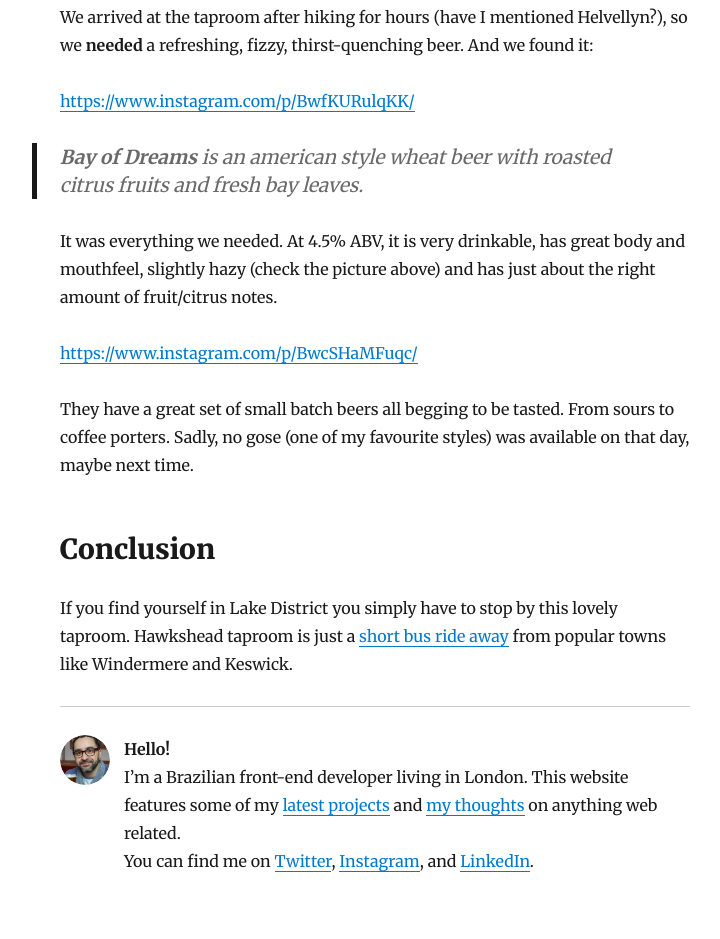
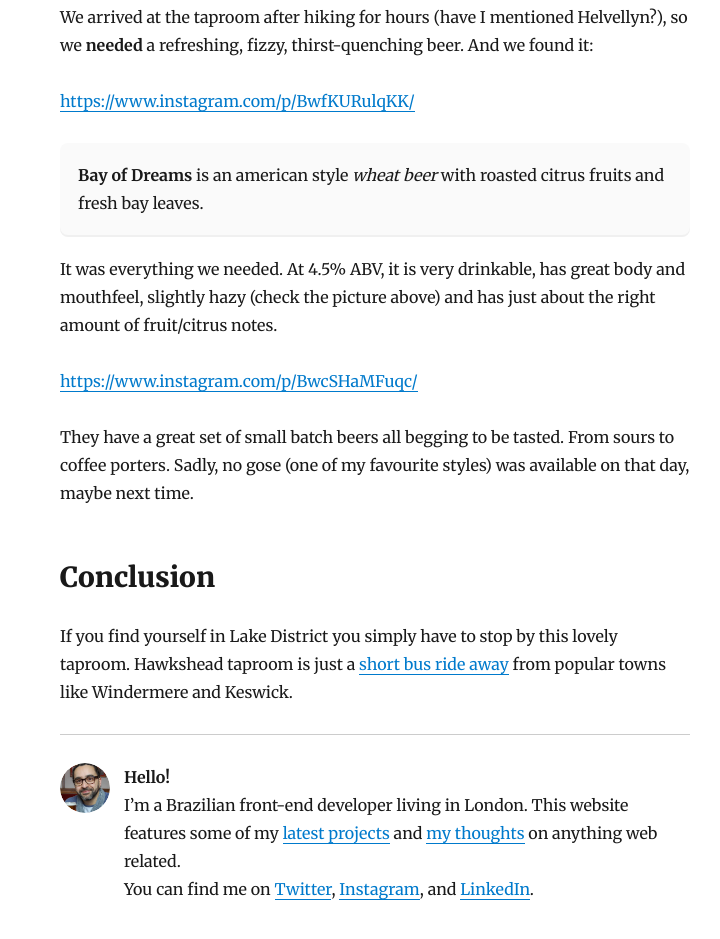
Before and after one commit to jpedroribeiro/jpedroribeiro.com, a Gatsby site: page /2019/06/beer-log-1-hawkshead-brewery/ in a window 1280 px wide. Shown: the part 913-1852 px from the top of the page, without its empty margins (265-985 px from the left). Built offline with nearby package versions, Linux system fonts and the light colour scheme; Gatsby itself is replaced by a stand-in of ours; some packages are replaced by stand-ins of ours.

Commit message:
Adding highlight class and global css

```diff
--- a/content/blog/2019/06/beer-log-1-hawkshead-brewery/index.md
+++ b/content/blog/2019/06/beer-log-1-hawkshead-brewery/index.md
@@ -22,7 +22,7 @@
 
 https://www.instagram.com/p/BwfKURulqKK/
 
-> **Bay of Dreams** is an american style _wheat beer_ with roasted citrus fruits and fresh bay leaves.
+<div class="highlight"><strong>Bay of Dreams</strong> is an american style <i>wheat beer</i> with roasted citrus fruits and fresh bay leaves.</div>
 
 It was everything we needed. At 4.5% ABV, it is very drinkable, has great body and mouthfeel, slightly hazy (check the picture above) and has just about the right amount of fruit/citrus notes.
 
--- a/gatsby-browser.js
+++ b/gatsby-browser.js
@@ -1,3 +1,4 @@
 // custom typefaces
-import "typeface-montserrat"
-import "typeface-merriweather"
+import "typeface-montserrat";
+import "typeface-merriweather";
+import "./src/styles/index.css";
--- /dev/null
+++ b/src/styles/index.css
@@ -0,0 +1,7 @@
+.highlight {
+  background-color: rgb(250, 250, 250);
+  padding: 18px;
+  border-radius: 8px;
+  margin-bottom: 20px;
+  box-shadow: 0 2px 0 0px rgba(240, 240, 240, 1);
+}
```
